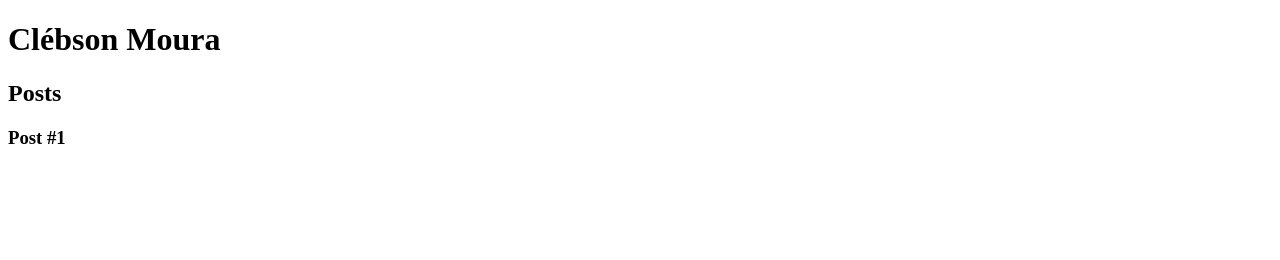
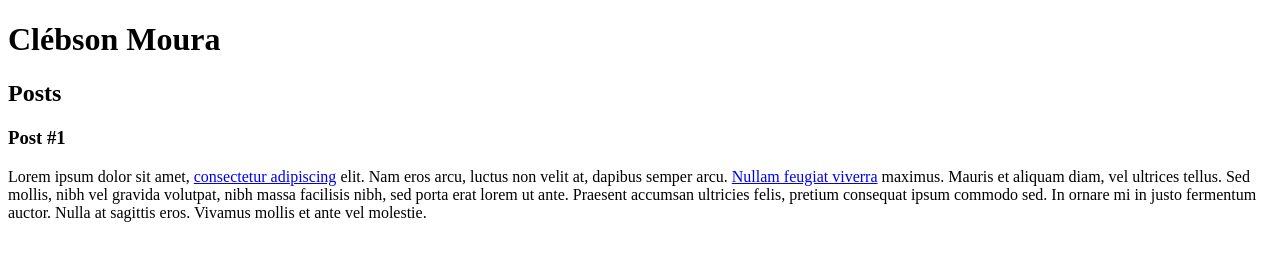
Before and after one commit to clebsonsh/html5-ccs-dio, a plain HTML site: page index.html in a window 1280 px wide. Drawn offline with Linux system fonts and the light colour scheme.

Commit message:
Text and link tags

```diff
--- a/index.html
+++ b/index.html
@@ -16,6 +16,17 @@
       <header>
         <h3>Post #1</h3>
       </header>
+      <p>
+        Lorem ipsum dolor sit amet,
+        <a href="https://www.linkedin.com/in/clebsonsh/" target="_blank">consectetur adipiscing</a>
+        elit. Nam eros arcu, luctus non velit at, dapibus semper arcu.
+        <a href="mailto:clebson.sh@gmail.com">Nullam feugiat viverra</a>
+        maximus. Mauris et aliquam diam, vel ultrices tellus. Sed mollis, nibh
+        vel gravida volutpat, nibh massa facilisis nibh, sed porta erat lorem ut
+        ante. Praesent accumsan ultricies felis, pretium consequat ipsum commodo
+        sed. In ornare mi in justo fermentum auctor. Nulla at sagittis eros.
+        Vivamus mollis et ante vel molestie.
+      </p>
     </article>
   </section>
   <footer></footer>
```
